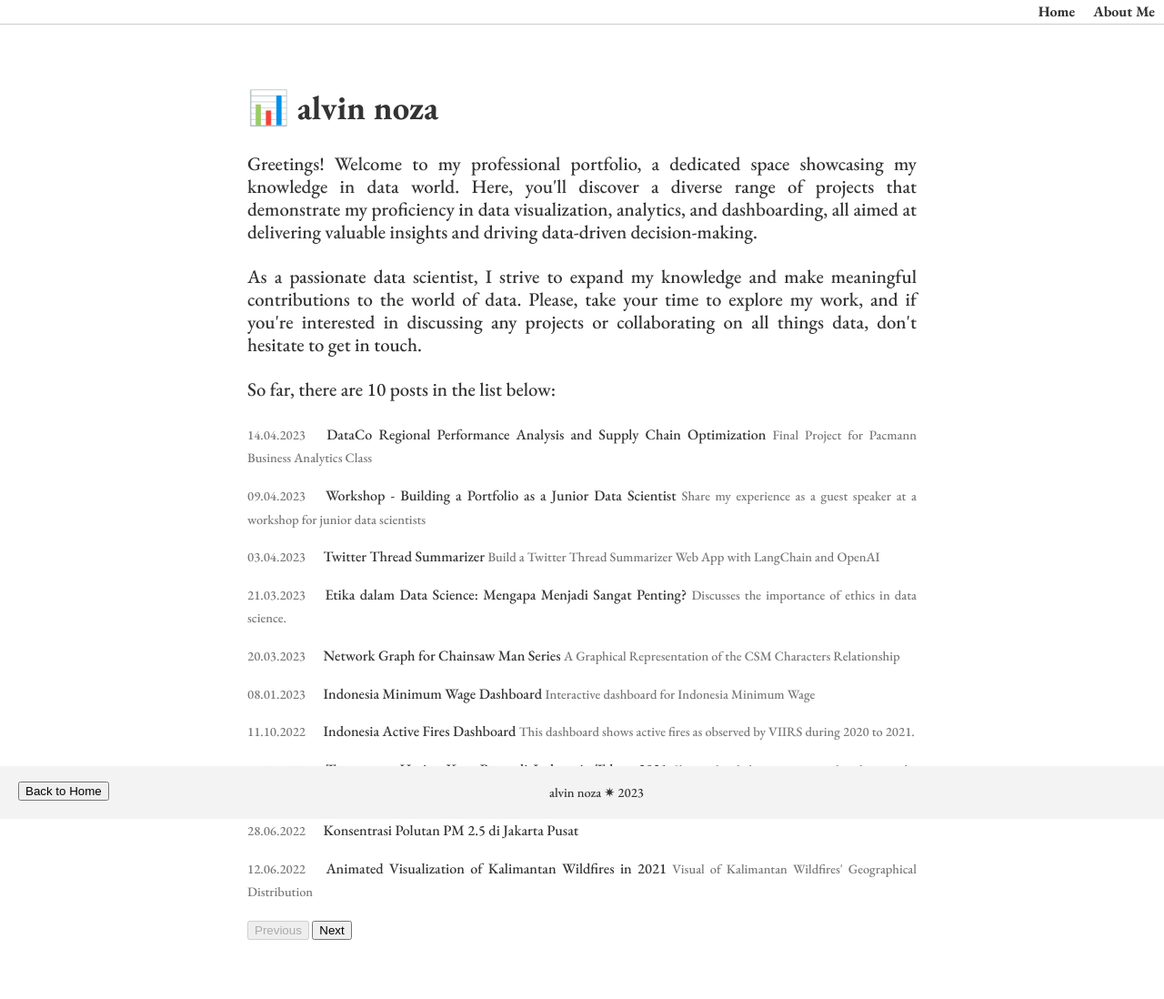
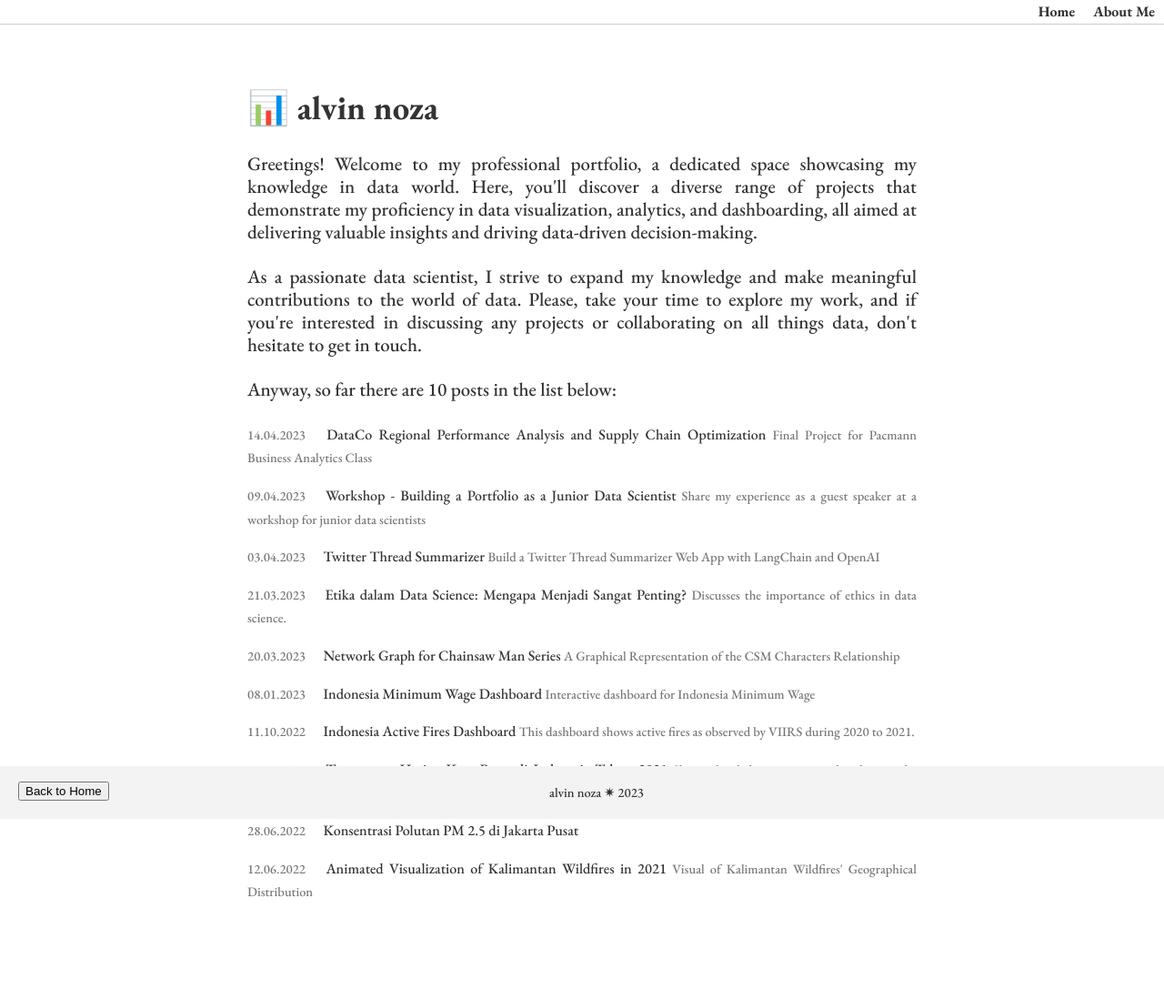
Before and after one commit to datawithalvin/ds-porto-web, a Jekyll site: the page built from index.html, in a window 1280 px wide. Shown: the whole page at 91% size. Built offline with Jekyll 4.4.1, drawn with Linux system fonts in a browser that asks for light colours; after the commit the page ends 1073 px from its top, so only the background shows below that.

Commit message:
update landing page

```diff
--- a/index.html
+++ b/index.html
@@ -7,7 +7,7 @@ title: Home | datawithalvin
     <h1>📊 alvin noza</h1>
     <p>Greetings! Welcome to my professional portfolio, a dedicated space showcasing my knowledge in data world. Here, you'll discover a diverse range of projects that demonstrate my proficiency in data visualization, analytics, and dashboarding, all aimed at delivering valuable insights and driving data-driven decision-making.</p>
     <p>As a passionate data scientist, I strive to expand my knowledge and make meaningful contributions to the world of data. Please, take your time to explore my work, and if you're interested in discussing any projects or collaborating on all things data, don't hesitate to get in touch.</p>
-    <p>So far, there are {{ site.posts | size }} posts in the list below:</p>
+    <p>Anyway, so far there are {{ site.posts | size }} posts in the list below:</p>
     <ul class="list">
         <!-- Use Liquid tags to generate list of posts -->
         {% assign counter = 0 %}
@@ -27,8 +27,8 @@ title: Home | datawithalvin
         {% endif %}
         {% endfor %}
     </ul>
-    <div class="navigation-buttons">
+    <!-- <div class="navigation-buttons">
         <button id="prev-button" disabled>Previous</button>
         <button id="next-button">Next</button>
-    </div>
+    </div> -->
 </main>
```
Also changed, not shown: 1 other file.
